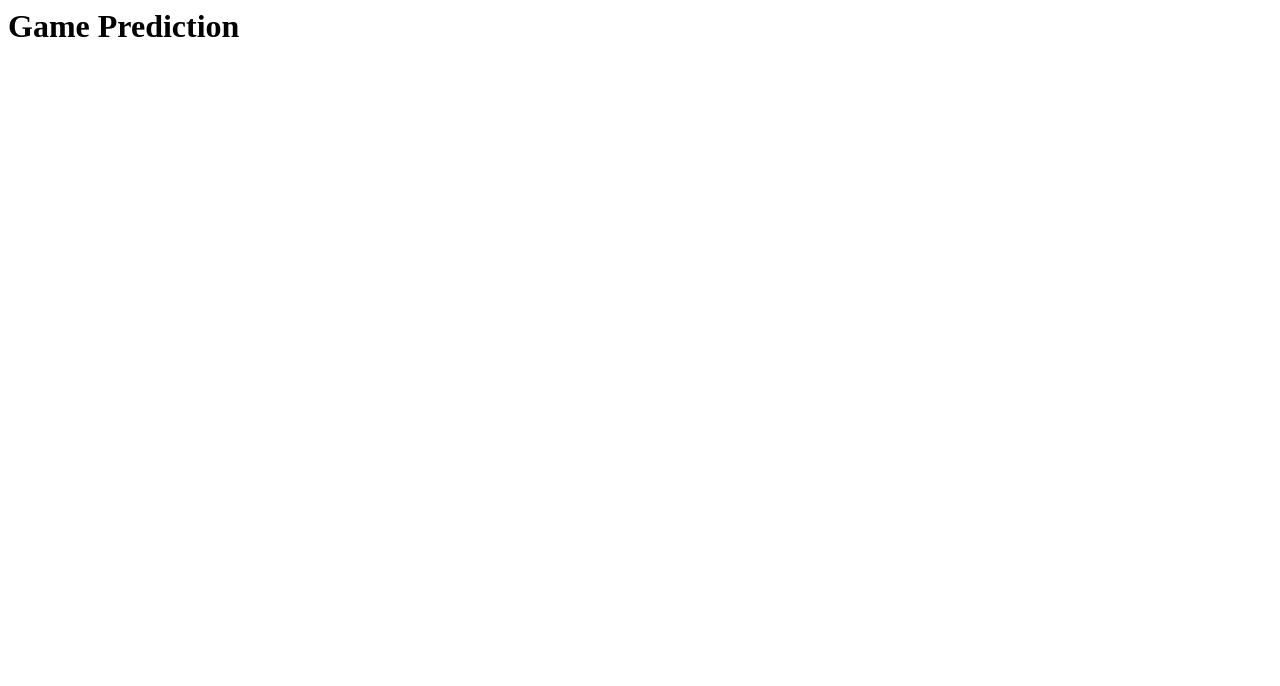
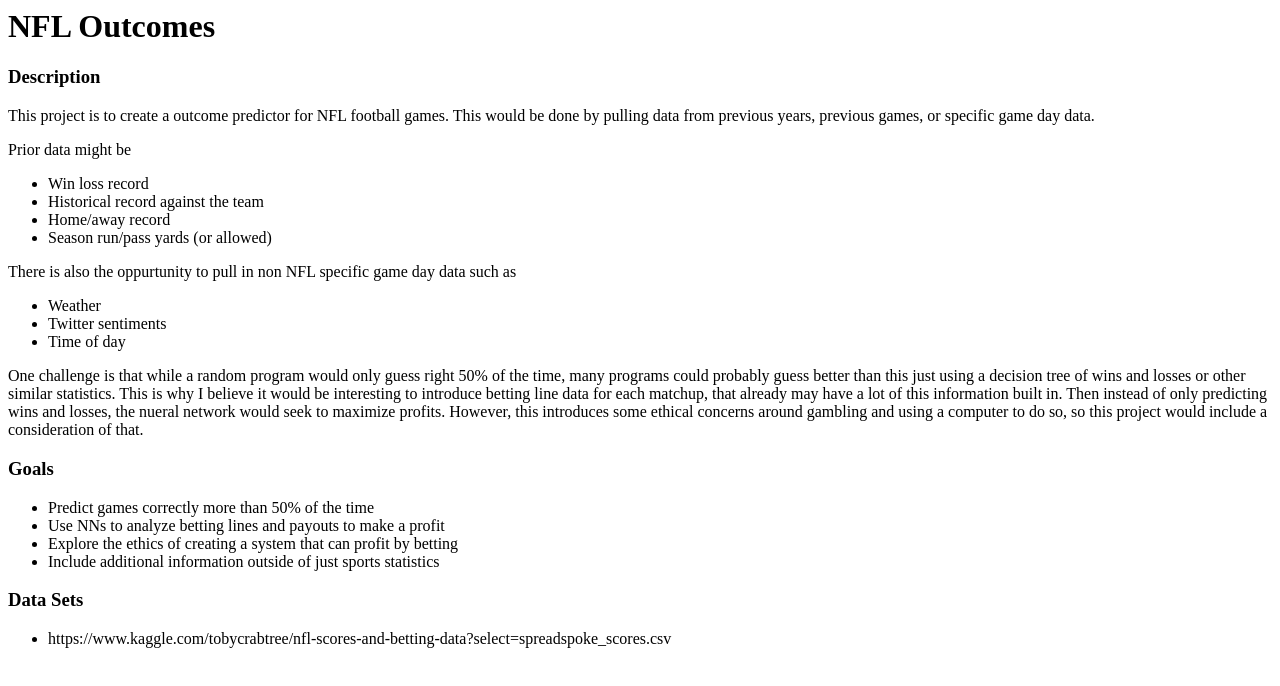
Before and after one commit to MWRose/GamePrediction, a plain HTML site: page index.html in a window 1280 px wide. Drawn offline with Linux system fonts and the light colour scheme.

Commit message:
Update index.html

```diff
--- a/index.html
+++ b/index.html
@@ -1 +1,35 @@
-<h1>Game Prediction</h1>
+<h1>NFL Outcomes</h1>
+
+
+<h3>Description</h3>
+<p>This project is to create a outcome predictor for NFL football games. This would be done by pulling data from previous years, previous games, or specific game day data.</p>
+
+<p>Prior data might be</p>
+<ul>
+	<li>Win loss record</li>
+	<li>Historical record against the team</li>
+	<li>Home/away record</li>
+	<li>Season run/pass yards (or allowed)</li>
+</ul>
+
+<p>There is also the oppurtunity to pull in non NFL specific game day data such as</p>
+<ul>
+	<li>Weather</li>
+	<li>Twitter sentiments</li>
+	<li>Time of day</li>
+</ul>
+
+<p>One challenge is that while a random program would only guess right 50% of the time, many programs could probably guess better than this just using a decision tree of wins and losses or other similar statistics. This is why I believe it would be interesting to introduce betting line data for each matchup, that already may have a lot of this information built in. Then instead of only predicting wins and losses, the nueral network would seek to maximize profits. However, this introduces some ethical concerns around gambling and using a computer to do so, so this project would include a consideration of that.</p>
+
+<h3>Goals</h3>
+<ul>
+	<li>Predict games correctly more than 50% of the time</li>
+	<li>Use NNs to analyze betting lines and payouts to make a profit</li>
+	<li>Explore the ethics of creating a system that can profit by betting</li>
+	<li>Include additional information outside of just sports statistics</li>
+</ul>
+
+<h3>Data Sets</h3>
+<ul>
+	<li>https://www.kaggle.com/tobycrabtree/nfl-scores-and-betting-data?select=spreadspoke_scores.csv</li>
+</ul>
```
